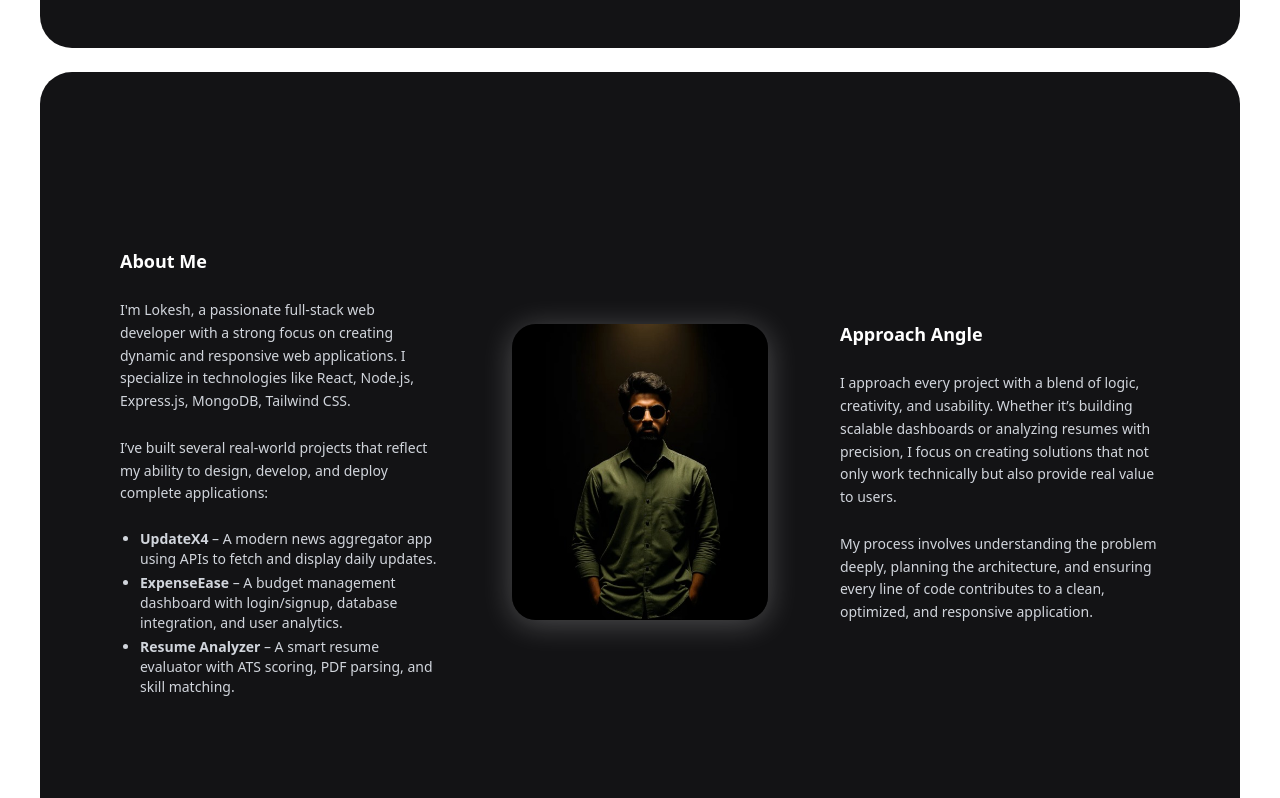
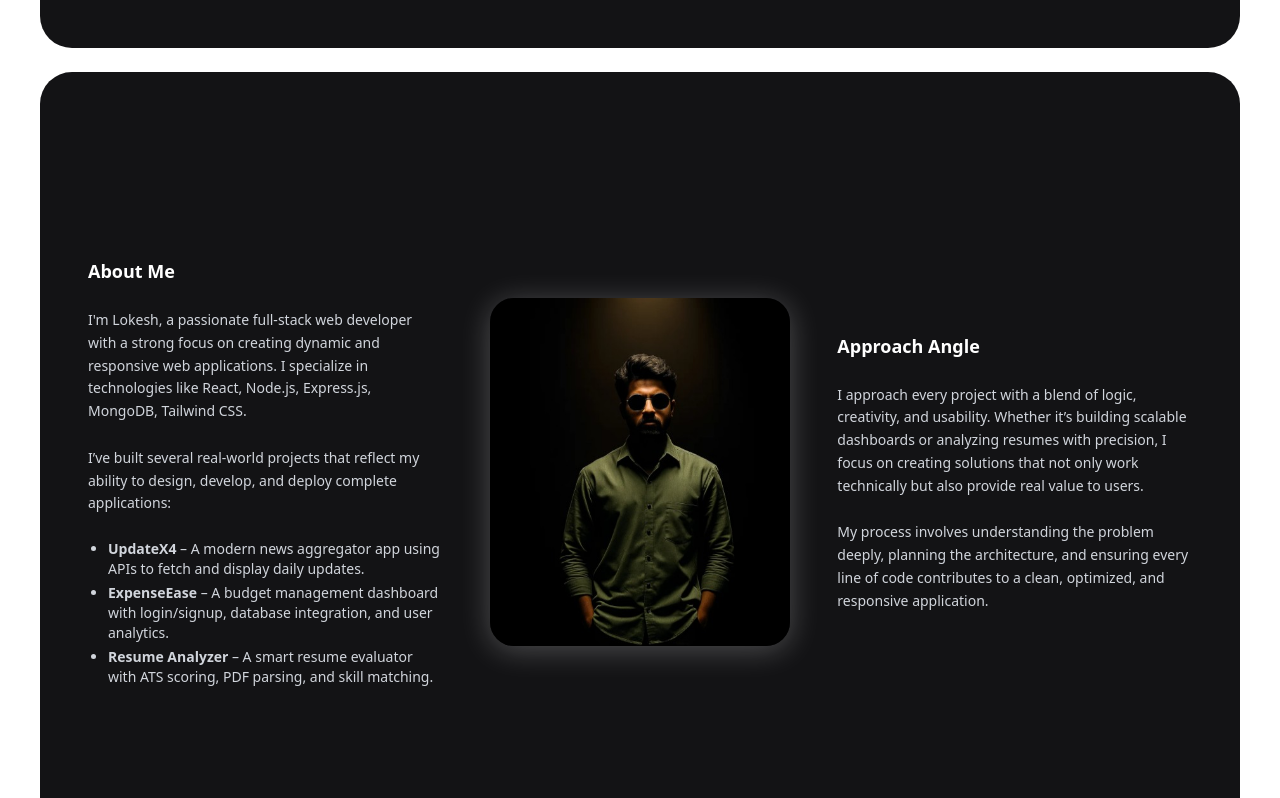
Before and after one commit to lokeshbhaskar/lokeshportfolio, a Next.js app: page / in a window 1280 px wide. Shown: the part 1033-1831 px from the top of the page. Built offline with nearby package versions, Linux system fonts and the light colour scheme.

Commit message:
fix responsive

```diff
--- a/src/app/layout.tsx
+++ b/src/app/layout.tsx
@@ -29,7 +29,7 @@ export default function RootLayout({
   return (
     <html lang="en">
       <body
-        className={`${geistSans.variable} ${geistMono.variable} antialiased bg-white `}
+        className={`${geistSans.variable} ${geistMono.variable} antialiased bg-white px-2 md:px-10 py-1 md:py-4 `}
       >
         <Navbar />
         {children}
--- a/src/app/page.tsx
+++ b/src/app/page.tsx
@@ -6,7 +6,7 @@ import Projects from "../components/Projects";
 
 export default function Home() {
   return (
-    <main className="px-2 md:px-10 py-1 md:py-4">
+    <main className="">
       <Hero  />
       <About />
       <Projects />
--- a/src/components/About.tsx
+++ b/src/components/About.tsx
@@ -1,13 +1,12 @@
-"use client"
+"use client";
 import Image from "next/image";
 import React from "react";
 import { motion } from "framer-motion";
 
 const About = () => {
   return (
-    <div className="bg-[#131315] min-h-screen text-white px-6 md:px-20 py-12 mt-6 flex items-center rounded-4xl">
-      <div className="grid grid-cols-1 md:grid-cols-3 gap-10 items-center">
-
+    <div className="bg-[#131315] min-h-screen text-white px-6 md:px-12 py-12 flex items-center mt-6 rounded-4xl">
+      <div className="grid grid-cols-1 md:grid-cols-3 gap-5 items-center w-full overflow-hidden">
         {/* Left Content */}
         <motion.div
           className="space-y-6 text-left"
@@ -55,7 +54,7 @@ const About = () => {
             width={300}
             height={300}
             alt="Lokesh Portfolio"
-            className="shadow-[0_4px_30px_rgba(255,255,255,0.25)] object-contain w-[70%] md:w-[80%] rounded-3xl"
+            className="shadow-[0_4px_30px_rgba(255,255,255,0.25)] object-contain w-full max-w-[300px] rounded-3xl"
           />
         </motion.div>
 
--- a/src/components/Footer.tsx
+++ b/src/components/Footer.tsx
@@ -3,7 +3,7 @@ import { Facebook, Twitter, Linkedin, Github } from "lucide-react";
 
 const Footer = () => {
   return (
-    <footer className="bg-gradient-to-r from-gray-900 via-black to-gray-900 text-gray-400 py-8 px-6 rounded-4xl">
+    <footer className="bg-gradient-to-r from-gray-900 via-black to-gray-900 text-gray-400 py-8 px-6 rounded-4xl mt-6">
       <div className="max-w-7xl mx-auto">
         {/* Top Section */}
         <div className="flex flex-col md:flex-row items-center justify-between border-b border-gray-700 pb-6 gap-6 md:gap-0">
```
